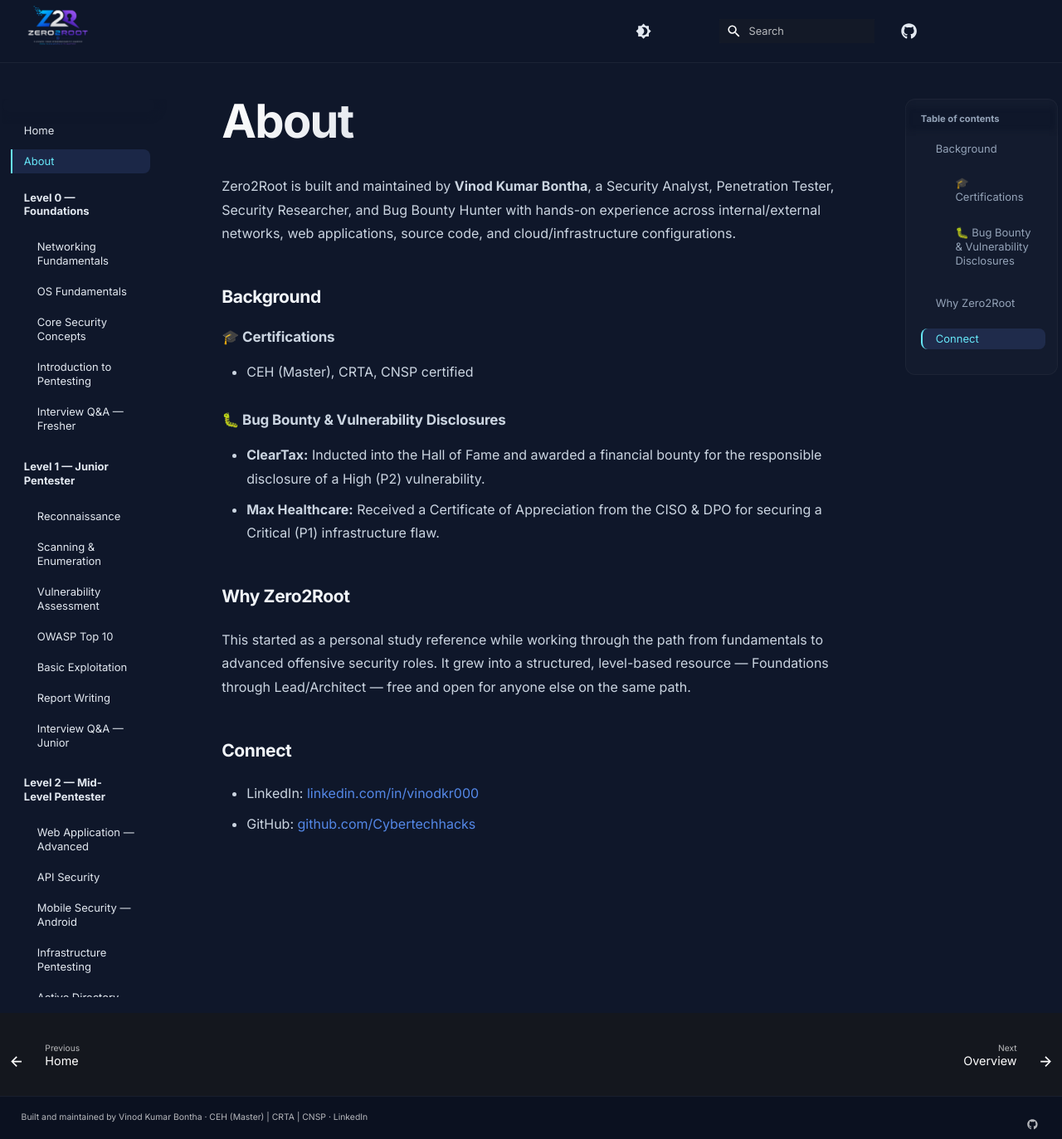
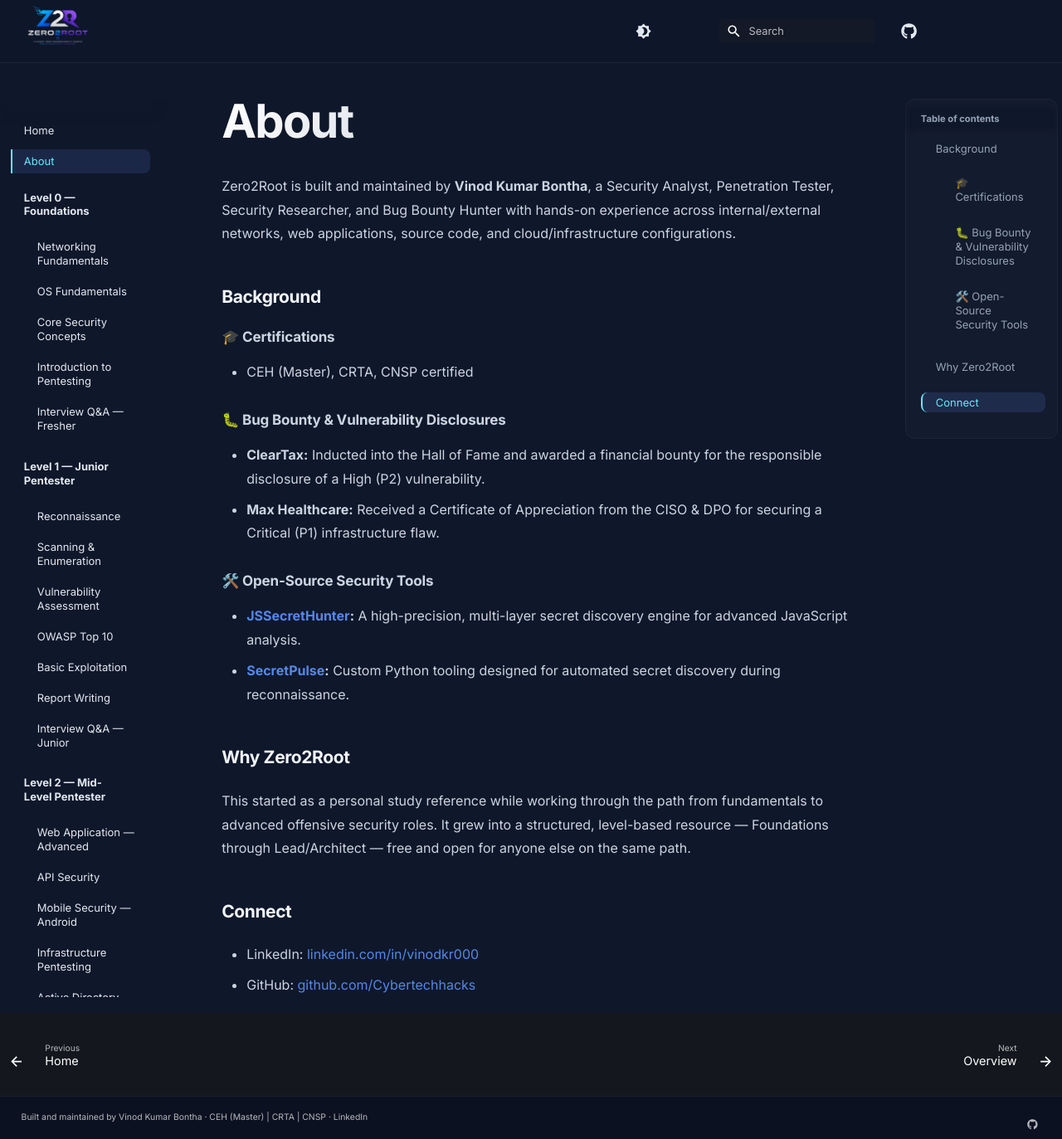
Before and after one commit to Cybertechhacks/Zero2Root, an MkDocs documentation site: the page built from docs/about.md, in a window 1280 px wide and 1373 px high. Shown: the whole window at 83% size. Built offline with MkDocs 1.6.1 and Material for MkDocs 9.7.7, drawn with Linux system fonts in a browser that asks for light colours; comment, search, counter and statistics services are not loaded.

Commit message:
Add open-source tools JSSecretHunter and SecretPulse to author sections

```diff
--- a/docs/about.md
+++ b/docs/about.md
@@ -11,6 +11,10 @@
 - **ClearTax:** Inducted into the Hall of Fame and awarded a financial bounty for the responsible disclosure of a High (P2) vulnerability.
 - **Max Healthcare:** Received a Certificate of Appreciation from the CISO & DPO for securing a Critical (P1) infrastructure flaw.
 
+### 🛠️ Open-Source Security Tools
+- **[JSSecretHunter](https://github.com/Cybertechhacks/JSSecretHunter):** A high-precision, multi-layer secret discovery engine for advanced JavaScript analysis.
+- **[SecretPulse](https://github.com/Cybertechhacks/SecretPulse):** Custom Python tooling designed for automated secret discovery during reconnaissance.
+
 
 ## Why Zero2Root
 
```
Also changed, not shown: README.md (+1 -0 lines).
